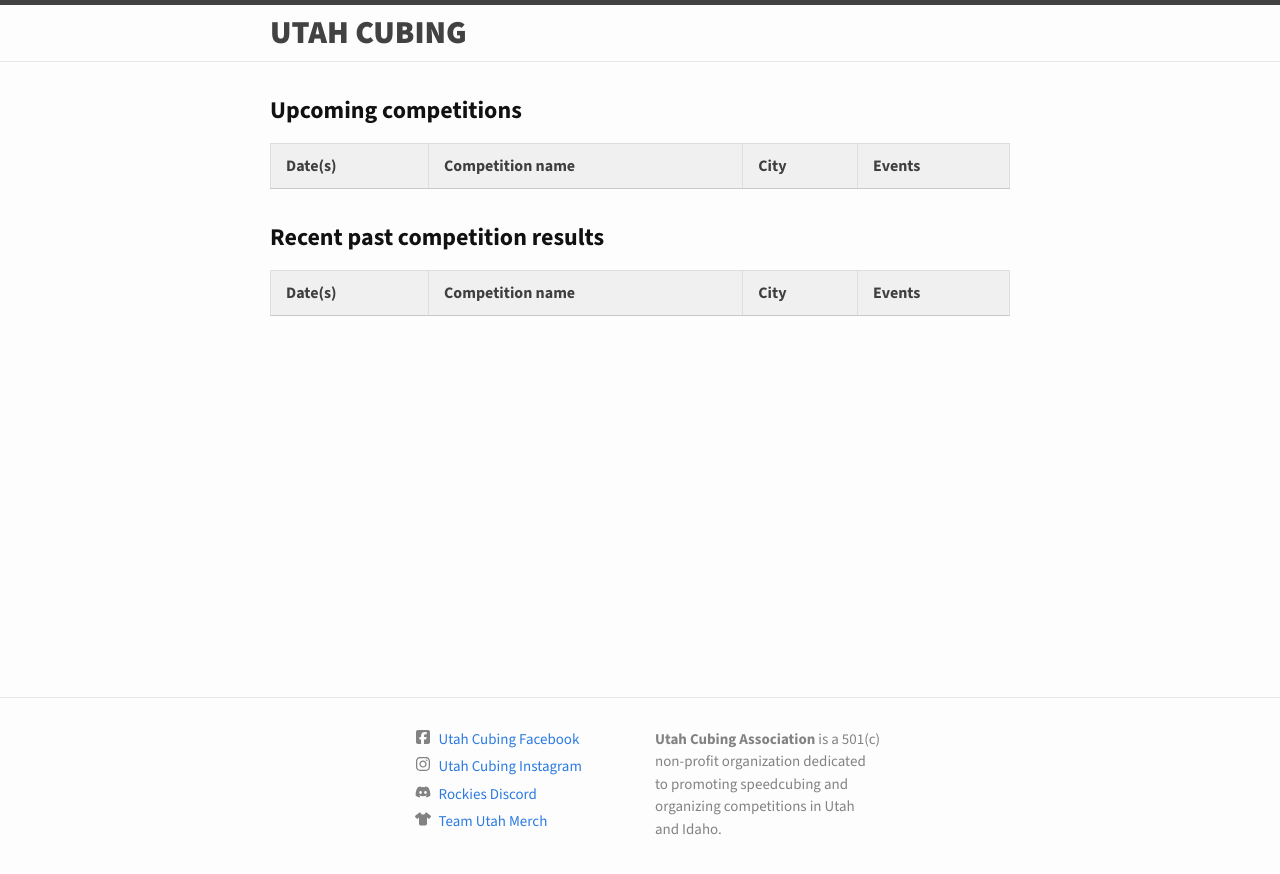
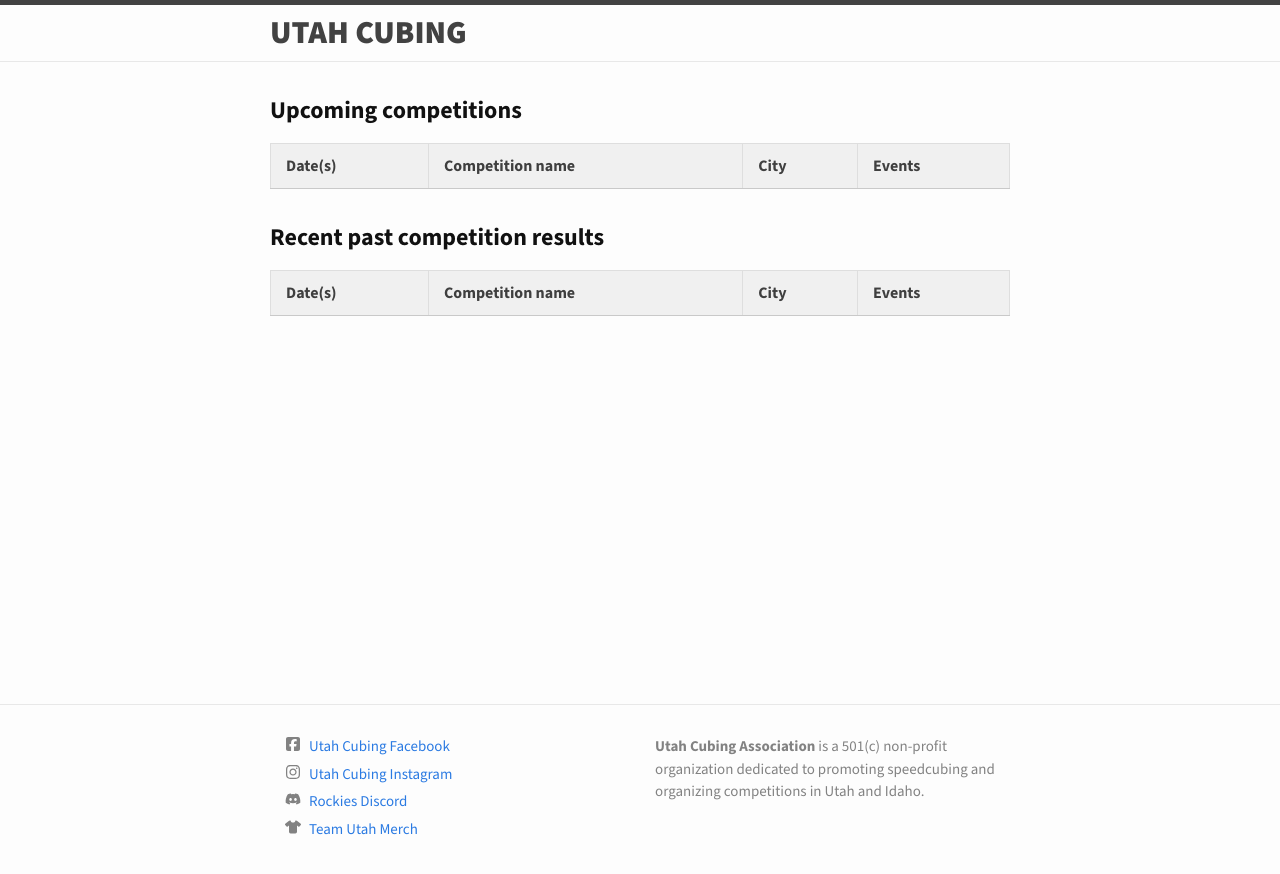
Before and after one commit to joeyday/utahcubing.org, a Jekyll site: the page built from index.md, in a window 1280 px wide. Shown: the top 874 px of the page. Built offline with Jekyll 4.4.1, drawn with Linux system fonts in a browser that asks for light colours; some web fonts are replaced.

Commit message:
responsive footer

```diff
--- a/_includes/head.html
+++ b/_includes/head.html
@@ -3,7 +3,7 @@
   <meta http-equiv="X-UA-Compatible" content="IE=edge">
   <meta name="viewport" content="width=device-width, initial-scale=1">
   {%- seo -%}
-  <link rel="stylesheet" href="{{ "/assets/main.css?v=2" | relative_url }}">
+  <link rel="stylesheet" href="{{ "/assets/main.css?v=3" | relative_url }}">
   {%- feed_meta -%}
   {%- if jekyll.environment == 'production' and site.google_analytics -%}
     {%- include google-analytics.html -%}
--- a/_sass/minima.scss
+++ b/_sass/minima.scss
@@ -93,9 +93,14 @@ $baseurl:		   '/utahcubing.com';
     font-display: auto;
 }
 
+
 // Import partials.
 @import "minima/base", "minima/layout", "minima/syntax-highlighting";
 
+
+td {
+	vertical-align: top;
+}
 
 .mobile-name-column {
 	display: table-cell;
@@ -115,6 +120,10 @@ $baseurl:		   '/utahcubing.com';
 	width: calc(65%);
 	margin-left: auto;
 	margin-right: auto;
+
+	@media (min-width: 480px) {
+		width: calc(100%);
+	}
 }
 
 .footer-col-1 {
```
